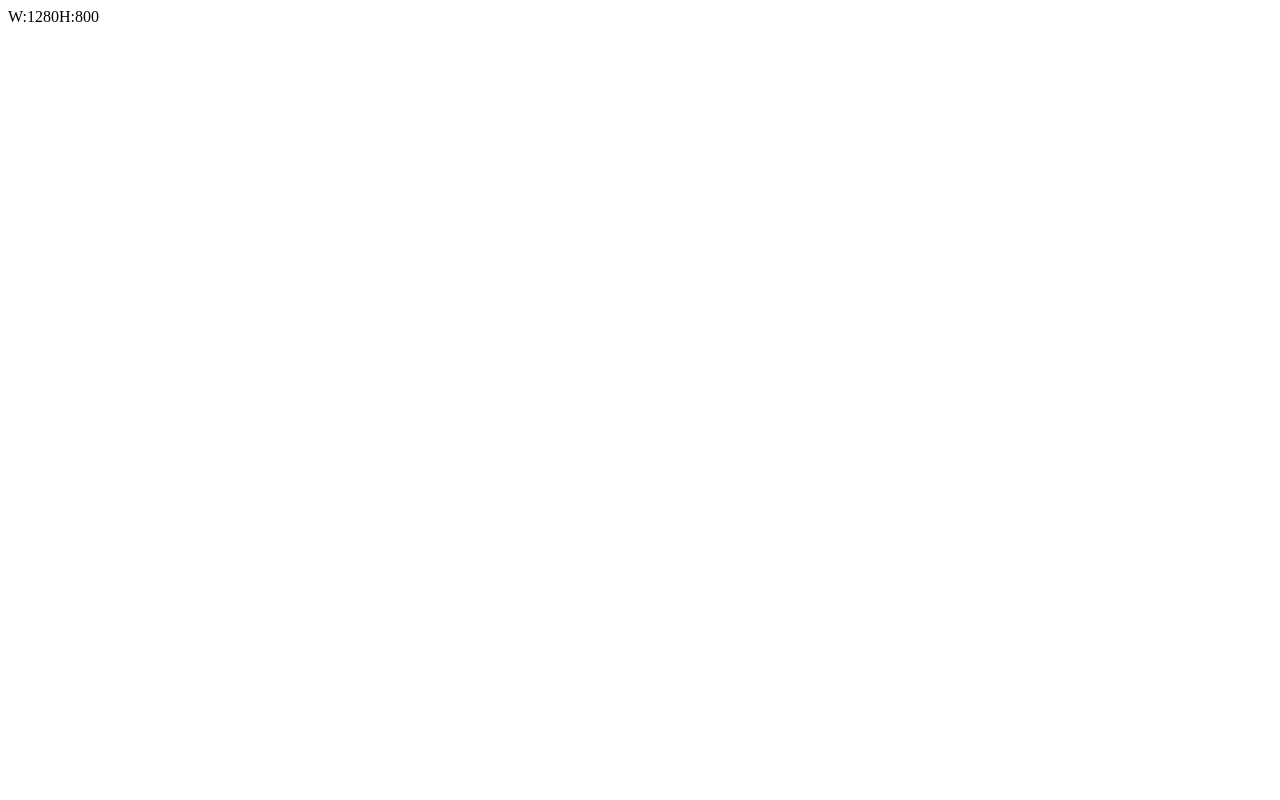
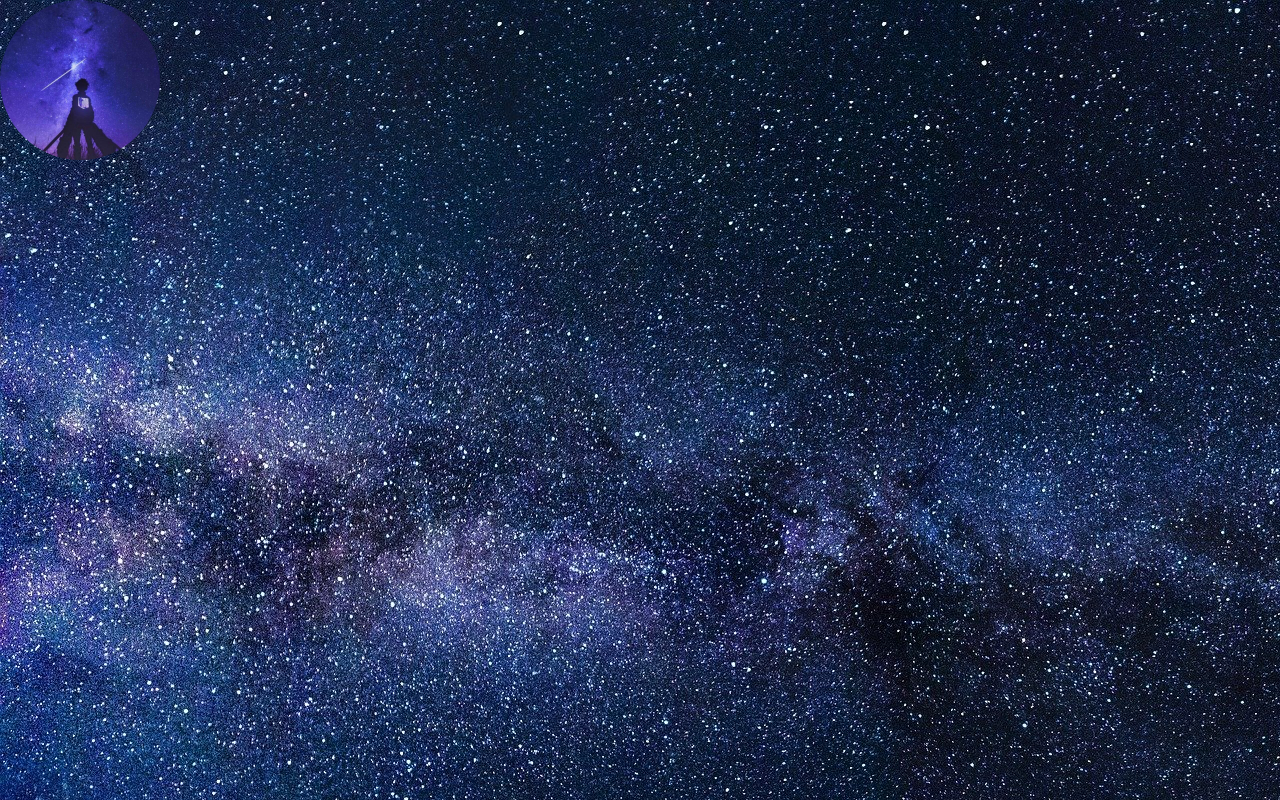
Before and after one commit to requiemrec/requiemrec.github.io, a plain HTML site: page try.html in a window 1280 px wide. Drawn offline with Linux system fonts and the light colour scheme.

Commit message:
Update try.html

```diff
--- a/try.html
+++ b/try.html
@@ -3,19 +3,41 @@
 <head>
     <meta charset="UTF-8">
     <title>Title</title>
+    <style>
+
+        *{
+            margin: 0;
+            padding: 0;
+        }
+        body{
+            background: url("background.jpg") no-repeat;
+            width: 100vw;
+            height: 100vh;
+        }
+        a{
+            text-decoration: none;
+        }
+        #in_img{
+            display: block;
+            width: 10em;
+            height: 10em;
+            border-radius: 50%;
+        }
+    </style>
 </head>
 <body>
-    <div id="h/w">
 
+    <div>
+        <div><img id="in_img" src="index.jpg"></div>
     </div>
     <script>
         window.onload = function () {
             function bom_size() {
-                let w = window.outerWidth;
-                let h = window.outerHeight;
-                let h_w = document.getElementById('h/w');
-                h_w.innerText = 'W:' + w + 'H:' + h;
+                let w = document.documentElement.clientWidth;
+                let h = document.documentElement.clientHeight;
+                console.log('W:' + w + 'H:' + h)
             }
+
 
             //每当窗口发生变化就执行
             window.addEventListener("resize", bom_size);
```
